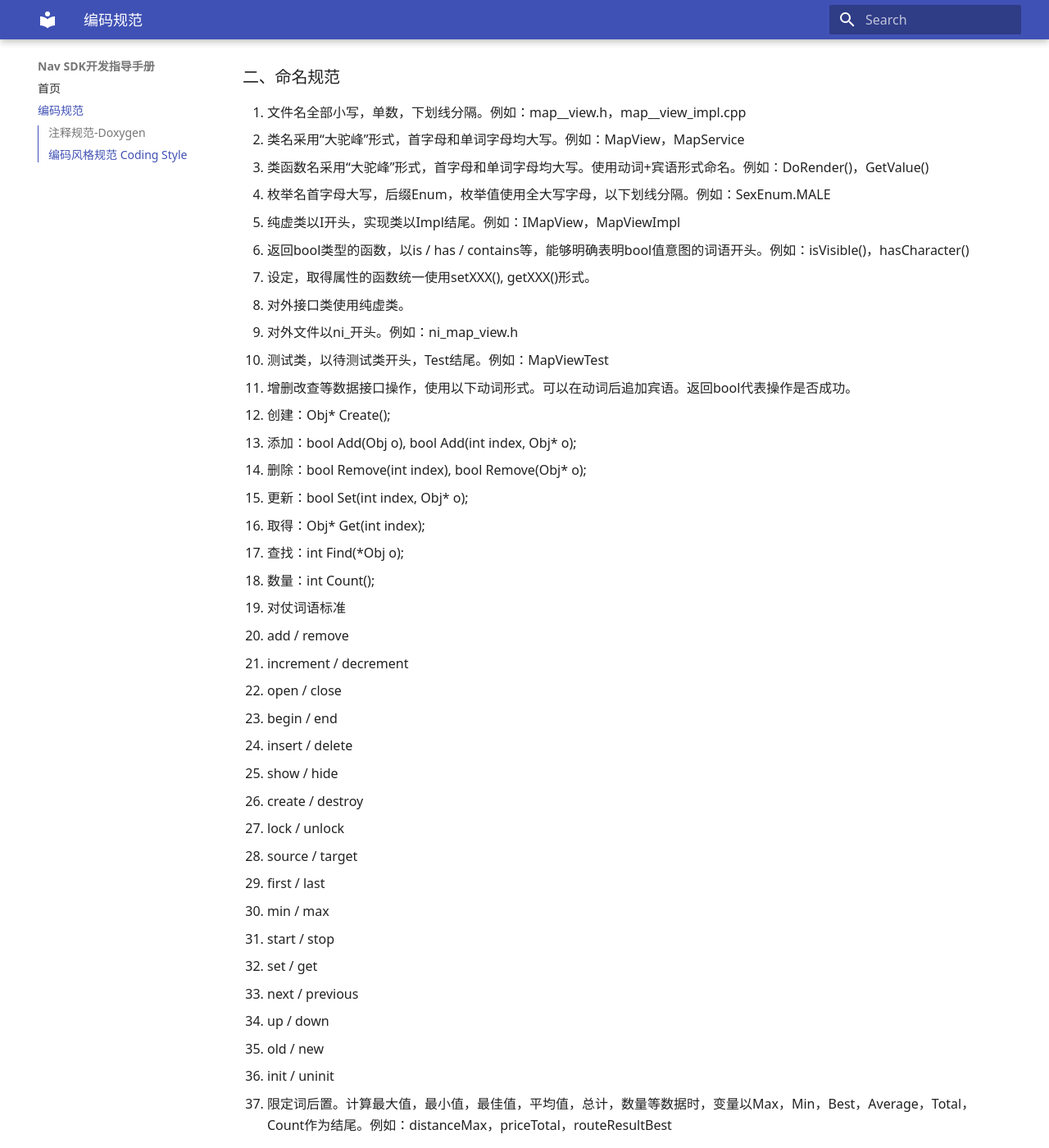
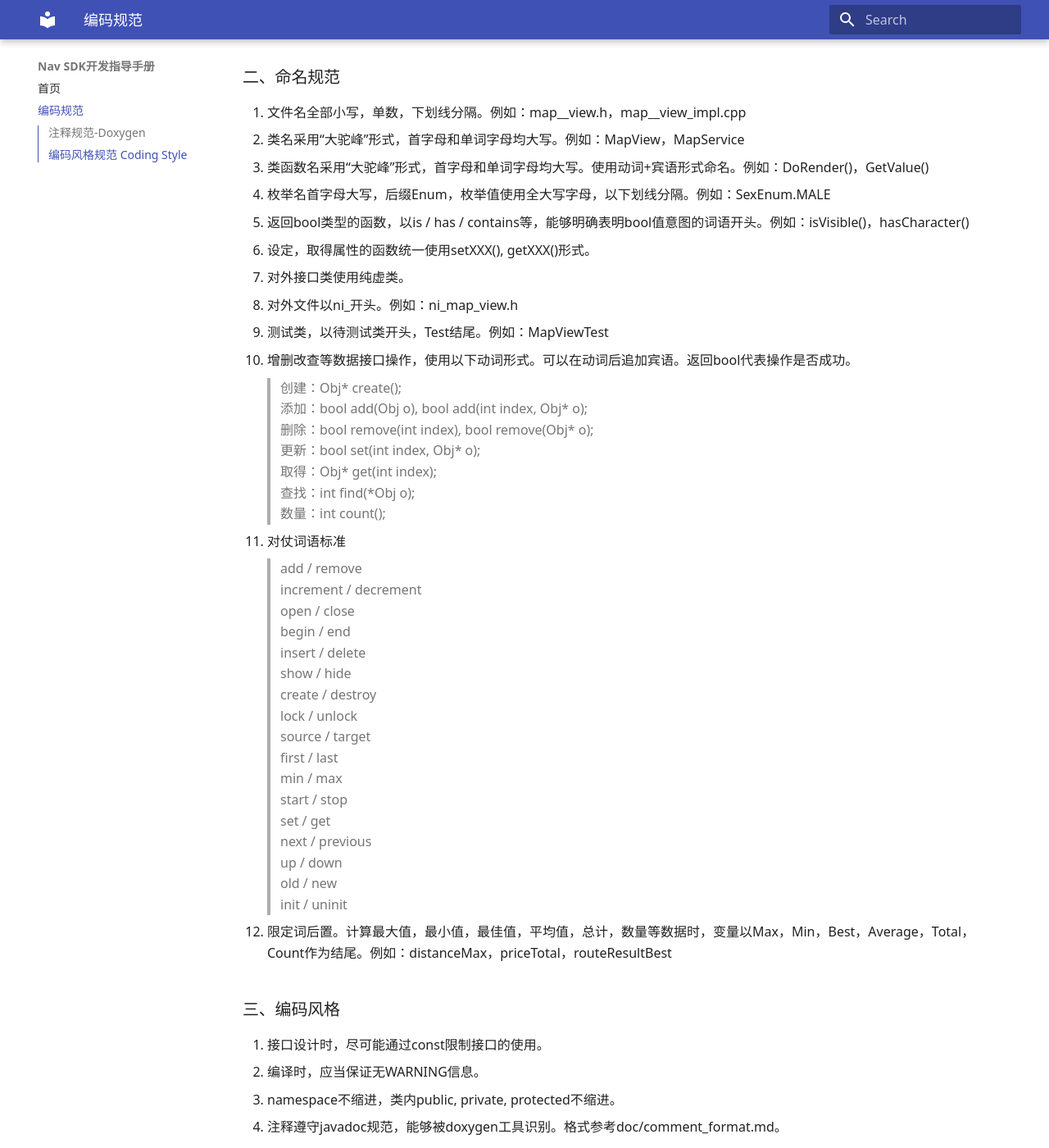
Before and after one commit to navsdk/web_docs, an MkDocs documentation site: the page built from docs/specification.md, in a window 1280 px wide and 1400 px high, scrolled down 2203 px. Shown: the whole window at 82% size. Built offline with MkDocs 1.6.1 and Material for MkDocs 9.7.7, drawn with Linux system fonts in a browser that asks for light colours; some of the changed text lies outside the part shown.

Commit message:
docs: 更新列表部分的内容。

```diff
--- a/docs/specification.md
+++ b/docs/specification.md
@@ -97,43 +97,40 @@ int OpenFile(const char* fileName, const char* fileMode);
 2. 类名采用“大驼峰”形式，首字母和单词字母均大写。例如：MapView，MapService
 3. 类函数名采用“大驼峰”形式，首字母和单词字母均大写。使用动词+宾语形式命名。例如：DoRender()，GetValue()
 4. 枚举名首字母大写，后缀Enum，枚举值使用全大写字母，以下划线分隔。例如：SexEnum.MALE
-5. 纯虚类以I开头，实现类以Impl结尾。例如：IMapView，MapViewImpl
-6. 返回bool类型的函数，以is / has / contains等，能够明确表明bool值意图的词语开头。例如：isVisible()，hasCharacter()
-7. 设定，取得属性的函数统一使用setXXX(), getXXX()形式。
-8. 对外接口类使用纯虚类。
-9. 对外文件以ni_开头。例如：ni_map_view.h
-10. 测试类，以待测试类开头，Test结尾。例如：MapViewTest
-11. 增删改查等数据接口操作，使用以下动词形式。可以在动词后追加宾语。返回bool代表操作是否成功。
+5. 返回bool类型的函数，以is / has / contains等，能够明确表明bool值意图的词语开头。例如：isVisible()，hasCharacter()
+6. 设定，取得属性的函数统一使用setXXX(), getXXX()形式。
+7. 对外接口类使用纯虚类。
+8. 对外文件以ni_开头。例如：ni_map_view.h
+9.  测试类，以待测试类开头，Test结尾。例如：MapViewTest
+10. 增删改查等数据接口操作，使用以下动词形式。可以在动词后追加宾语。返回bool代表操作是否成功。
+> 创建：Obj\* create();
+> 添加：bool add(Obj o), bool add(int index, Obj\* o);
+> 删除：bool remove(int index), bool remove(Obj\* o);
+> 更新：bool set(int index, Obj\* o);
+> 取得：Obj\* get(int index);
+> 查找：int find(*Obj o);
+> 数量：int count();
 
-- 创建：Obj* Create();
-- 添加：bool Add(Obj o), bool Add(int index, Obj* o);
-- 删除：bool Remove(int index), bool Remove(Obj* o);
-- 更新：bool Set(int index, Obj* o);
-- 取得：Obj* Get(int index);
-- 查找：int Find(*Obj o);
-- 数量：int Count();
+11.  对仗词语标准
+> add / remove
+> increment / decrement
+> open / close
+> begin / end
+> insert / delete
+> show / hide
+> create / destroy
+> lock / unlock
+> source / target
+> first / last
+> min / max
+> start / stop
+> set / get
+> next / previous
+> up / down
+> old / new
+> init / uninit
 
-12. 对仗词语标准
-
-- add / remove
-- increment / decrement
-- open / close
-- begin / end
-- insert / delete
-- show / hide
-- create / destroy
-- lock / unlock
-- source / target
-- first / last
-- min / max
-- start / stop
-- set / get
-- next / previous
-- up / down
-- old / new
-- init / uninit
-
-13. 限定词后置。计算最大值，最小值，最佳值，平均值，总计，数量等数据时，变量以Max，Min，Best，Average，Total，Count作为结尾。例如：distanceMax，priceTotal，routeResultBest
+12.  限定词后置。计算最大值，最小值，最佳值，平均值，总计，数量等数据时，变量以Max，Min，Best，Average，Total，Count作为结尾。例如：distanceMax，priceTotal，routeResultBest
 
 ### 三、编码风格
 
```
Also changed, not shown: other parts of docs/specification.md (+10 -11 lines).
